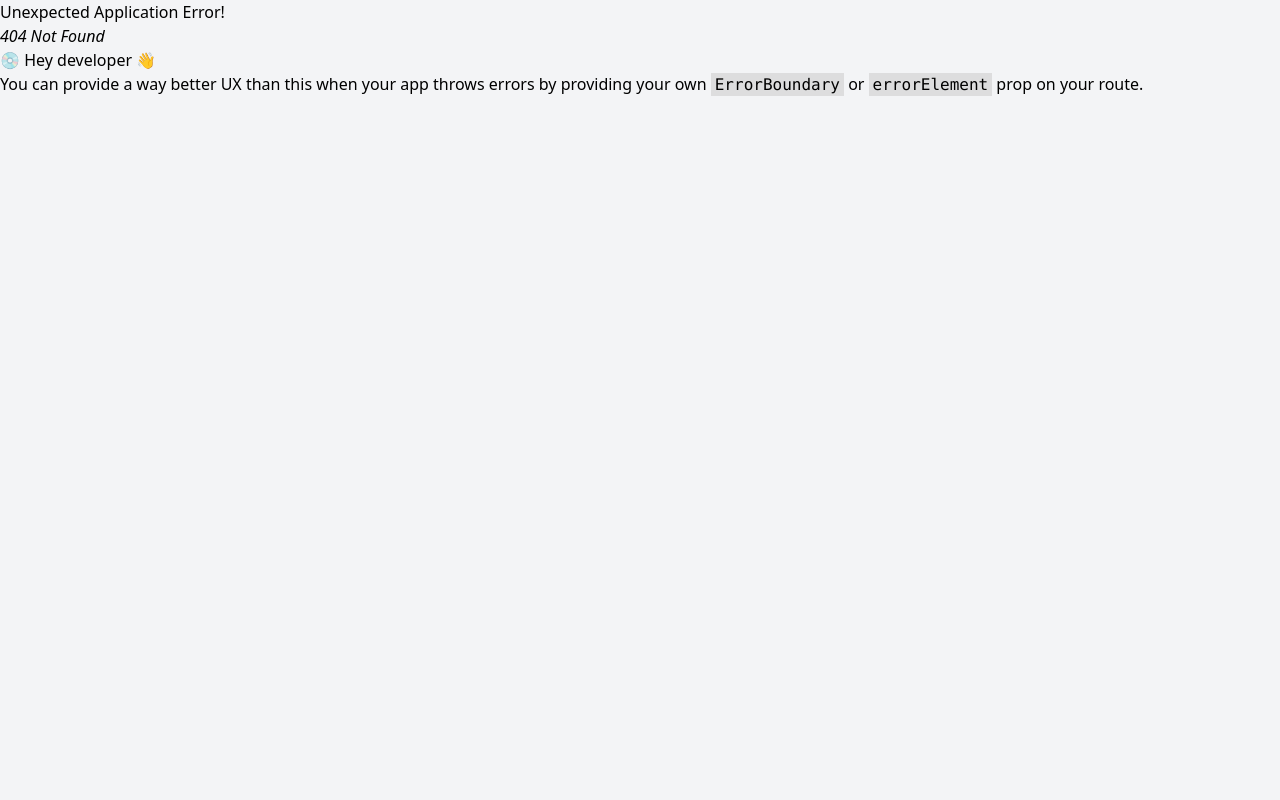
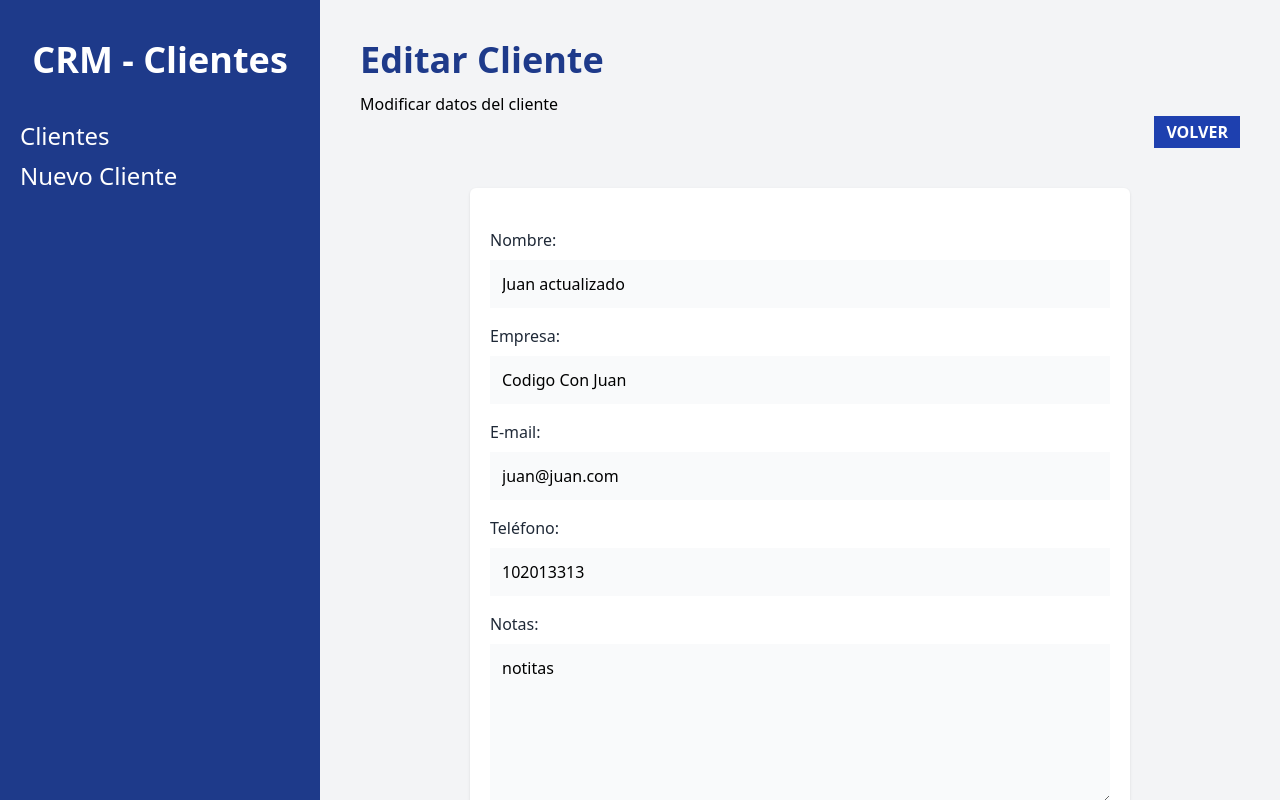
Before and after one commit to mikeolopolous/crm-clientes, a React (Vite) app: page /clientes/1/editar in a window 1280 px wide. Before the commit this address had no page. Built offline with nearby package versions, Linux system fonts and the light colour scheme; data requests are answered from the project's data file.

Commit message:
agrego funcionalidad para editar cliente

```diff
--- a/db.json
+++ b/db.json
@@ -1,11 +1,12 @@
 {
   "clientes": [
     {
-      "id": 1,
-      "nombre": "Juan",
-      "telefono": 102013313,
+      "nombre": "Juan actualizado",
+      "empresa": "Codigo Con Juan",
       "email": "juan@juan.com",
-      "empresa": "Codigo Con Juan"
+      "telefono": "102013313",
+      "notas": "notitas",
+      "id": 1
     },
     {
       "id": 2,
--- a/src/components/Cliente.jsx
+++ b/src/components/Cliente.jsx
@@ -1,4 +1,9 @@
+import { useNavigate } from 'react-router-dom'
+
 const Cliente = ({cliente}) => {
+
+  const navigate = useNavigate()
+
   const { nombre, empresa, email, telefono, id } = cliente
 
   return (
@@ -22,6 +27,7 @@ const Cliente = ({cliente}) => {
         <button
           type="button"
           className="text-blue-600 hover:text-blue-700 uppercase font-bold text-xs"
+          onClick={() => navigate(`/clientes/${id}/editar`)}
         >
           Editar
         </button>
@@ -30,7 +36,7 @@ const Cliente = ({cliente}) => {
           type="button"
           className="text-red-600 hover:text-red-700 uppercase font-bold text-xs"
         >
-          Editar
+          Eliminar
         </button>
       </td>
      </tr>
--- a/src/components/ErrorPage.jsx
+++ b/src/components/ErrorPage.jsx
@@ -2,13 +2,12 @@ import { useRouteError } from 'react-router-dom'
 
 export default function ErrorPage() {
   const error = useRouteError()
-  console.log(error.message)
 
   return(
     <div className='space-y-8'>
       <h1 className='text-center text-6xl font-extrabold mt-20 text-blue-900'>CRM - Clientes</h1>
       <p className='text-center'>Hubo un error</p>
-      <p className='text-center'>{error.message}</p>
+      <p className='text-center'>{error.statusText || error.message}</p>
     </div>
   )
 }
--- a/src/components/Formulario.jsx
+++ b/src/components/Formulario.jsx
@@ -14,6 +14,7 @@ const Formulario = ({cliente}) => {
           className="mt-2 block w-full p-3 bg-gray-50"
           placeholder="Nombre del cliente"
           name="nombre"
+          defaultValue={cliente?.nombre}
         />
       </div>
 
@@ -30,6 +31,7 @@ const Formulario = ({cliente}) => {
           className="mt-2 block w-full p-3 bg-gray-50"
           placeholder="Empresa del cliente"
           name="empresa"
+          defaultValue={cliente?.empresa}
          />
       </div>
 
@@ -46,6 +48,7 @@ const Formulario = ({cliente}) => {
           className="mt-2 block w-full p-3 bg-gray-50"
           placeholder="Email del cliente"
           name="email"
+          defaultValue={cliente?.email}
          />
       </div>
 
@@ -62,6 +65,7 @@ const Formulario = ({cliente}) => {
           className="mt-2 block w-full p-3 bg-gray-50"
           placeholder="Teléfono del cliente"
           name="telefono"
+          defaultValue={cliente?.telefono}
          />
       </div>
 
@@ -79,6 +83,7 @@ const Formulario = ({cliente}) => {
           className="mt-2 block w-full p-3 bg-gray-50 h-40 align-self"
           placeholder="Notas del cliente"
           name="notas"
+          defaultValue={cliente?.notas}
          />
       </div>
     </>
--- a/src/data/clientes.js
+++ b/src/data/clientes.js
@@ -1,8 +1,12 @@
 export async function getClientes() {
-
   const response = await fetch(import.meta.env.VITE_API_URL)
   const result = await response.json()
+  return result
+}
 
+export async function getCliente(id) {
+  const response = await fetch(`${import.meta.env.VITE_API_URL}/${id}`)
+  const result = await response.json()
   return result
 }
 
@@ -21,3 +25,19 @@ export async function agregarCliente(datos) {
     console.log(error)
   }
 }
+
+export async function actualizarCliente(id, datos){
+  try {
+    const response = await fetch(`${import.meta.env.VITE_API_URL}/${id}`, {
+      method: 'PUT',
+      body: JSON.stringify(datos),
+      headers: {
+        'Content-Type': 'application/json'
+      }
+    })
+
+    await response.json()
+  } catch (error) {
+    console.log(error)
+  }
+}
--- a/src/main.jsx
+++ b/src/main.jsx
@@ -3,8 +3,9 @@ import ReactDOM from 'react-dom/client'
 import './index.css'
 import { createBrowserRouter, RouterProvider } from 'react-router-dom'
 import Layout from './components/Layout'
-import NuevoCliente, {action as nuevoClienteAction} from './pages/NuevoCliente'
+import NuevoCliente, { action as nuevoClienteAction } from './pages/NuevoCliente'
 import Index, { loader as clientesLoader } from './pages/Index'
+import EditarCliente, { loader as editarClienteLoader, action as editarClienteAction } from './pages/EditarCliente'
 import ErrorPage from './components/ErrorPage'
 
 const router = createBrowserRouter([
@@ -22,6 +23,14 @@ const router = createBrowserRouter([
         path: '/clientes/nuevo',
         element: <NuevoCliente />,
         action: nuevoClienteAction,
+        errorElement: <ErrorPage />
+      },
+      {
+        path: '/clientes/:clienteId/editar',
+        element: <EditarCliente />,
+        loader: editarClienteLoader,
+        action: editarClienteAction,
+        errorElement: <ErrorPage />
       }
     ]
   },
--- /dev/null
+++ b/src/pages/EditarCliente.jsx
@@ -0,0 +1,85 @@
+import { Form, useNavigate, useLoaderData, useActionData, redirect } from 'react-router-dom'
+import { getCliente, actualizarCliente } from '../data/clientes'
+import Formulario from '../components/Formulario'
+import Error from '../components/Error'
+
+export async function loader({params}){
+  const cliente = await getCliente(params.clienteId)
+  if(Object.values(cliente).length === 0) {
+    throw new Response('', {
+      status: 404,
+      statusText: 'No hay resultados'
+    })
+  }
+  return cliente
+}
+
+export async function action({request, params}){
+  const formData = await request.formData()
+  const datos = Object.fromEntries(formData)
+
+  const email = formData.get('email')
+
+  const errores = []
+  if(Object.values(datos).includes('')){
+    errores.push('Todos los campos son obligatorios')
+  }
+
+  let regex = new RegExp("([!#-'*+/-9=?A-Z^-~-]+(\.[!#-'*+/-9=?A-Z^-~-]+)*|\"\(\[\]!#-[^-~ \t]|(\\[\t -~]))+\")@([!#-'*+/-9=?A-Z^-~-]+(\.[!#-'*+/-9=?A-Z^-~-]+)*|\[[\t -Z^-~]*])");
+  if(!regex.test(email)){
+    errores.push('El email no es válido')
+  }
+
+  if(Object.keys(errores).length){
+    return errores
+  }
+
+  await actualizarCliente(params.clienteId, datos)
+
+  return redirect('/')
+}
+
+const EditarCliente = () => {
+
+  const navigate = useNavigate()
+  const cliente = useLoaderData()
+  const errores = useActionData()
+
+  return(
+    <>
+      <h1 className="text-4xl font-black text-blue-900">Editar Cliente</h1>
+      <p className="mt-3">Modificar datos del cliente</p>
+
+      <div className="flex justify-end">
+        <button
+          className="bg-blue-800 text-white px-3 py-1 font-bold uppercase"
+          onClick={() => navigate('/')}
+        >
+          Volver
+        </button>
+      </div>
+
+      <div className="bg-white shadow rounded-md md:w-3/4 mx-auto px-5 py-10 mt-10">
+
+        {errores?.length && errores.map((error, i) => <Error key={i}>{error}</Error>)}
+
+        <Form
+          method="post"
+          noValidate
+        >
+          <Formulario
+            cliente={cliente}
+          />
+
+          <input
+            type="submit"
+            className="mt-5 w-full bg-blue-800 p-3 uppercase font-bold text-white text-lg"
+            value="Guardar cambios"
+          />
+        </Form>
+      </div>
+    </>
+  )
+}
+
+export default EditarCliente
```
